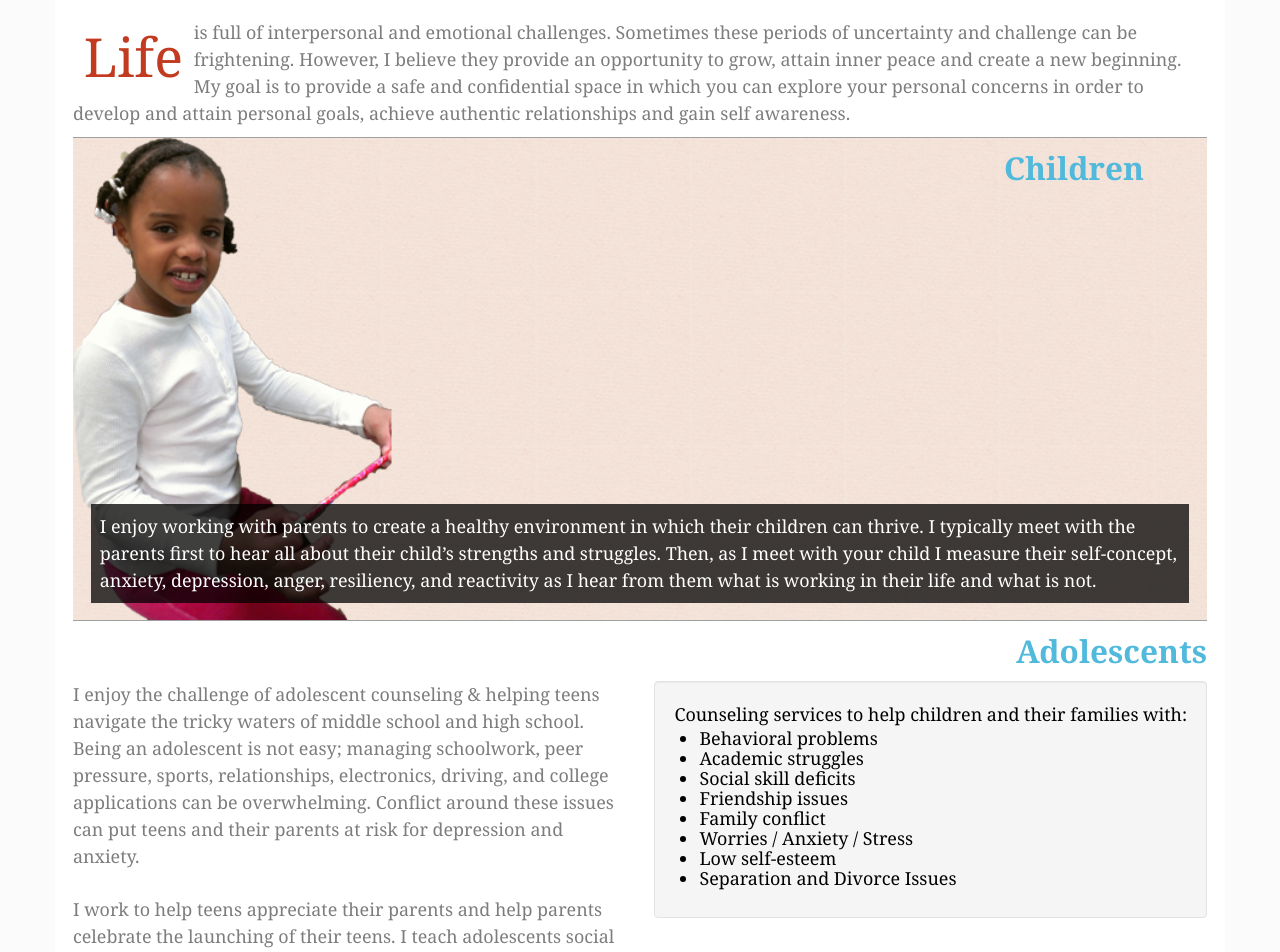
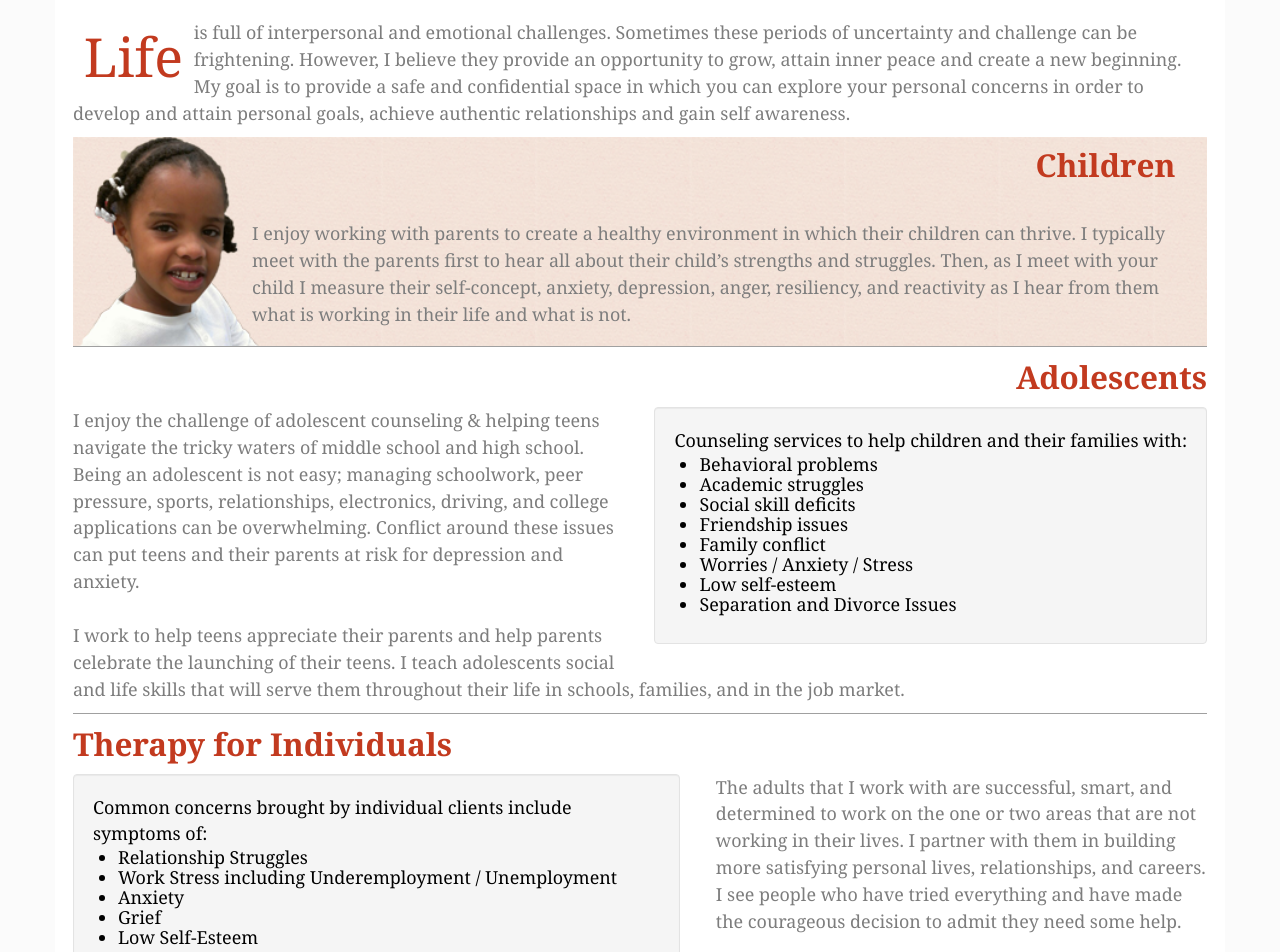
Before and after one commit to barberj/cnb, a Flask app: page /counseling in a window 1280 px wide. Shown: the part 967-1919 px from the top of the page. Run offline with Flask 2, Linux system fonts and the light colour scheme; some libraries are stand-ins or nearby versions; some web fonts are replaced.

Commit message:
children updates

```diff
--- a/static/style.css
+++ b/static/style.css
@@ -25,11 +25,10 @@ body{
 }
 
 .content h2 {
-  color: #51b9db;
+  color: #C23A1F;
 }
 
 .tehword {
-  color: #51b9db;
   color: #C23A1F;
   float: left;
   font-size: 3em;
@@ -77,6 +76,18 @@ body{
   background-position: 3em 50%;
 }
 
-.children {
-    background: url("http://farm4.staticflickr.com/3283/3024023899_f061525273.jpg") top left no-repeat;
+.counseling h2 {
+    margin-right: 1em;
+    padding-top: .25em;
+
 }
+.counseling p {
+    margin: 2em 1em 0em 10em;
+    padding-bottom: 1em;
+}
+
+#children {
+    background: url("img/child_banner.png") top left no-repeat;
+    position: relative;
+    background-size: 100%;
+}
--- a/templates/counseling.html
+++ b/templates/counseling.html
@@ -10,10 +10,9 @@
     space in which you can explore your personal concerns in order to develop
     and attain personal goals, achieve authentic relationships and gain self awareness.
   </p>
-  <div style="border-top:1px solid #a0a0a0;position:relative">
-    <img src="{{url_for('static', filename='img/child_banner.png')}}" width="100%">
-    <h2 style="position:absolute;top:0;right:0;margin-right:2em;">Children</h2>
-    <p style="position:absolute;bottom:0px;margin:1em;background: rgba( 0, 0, 0, 0.75);padding:.5em;color:white;">
+  <div id="children" class="counseling">
+    <h2>Children</h2>
+    <p>
       I enjoy working with parents to create a healthy environment in which their
       children can thrive. I typically meet with the parents first to hear all about
       their child’s strengths and struggles. Then, as I meet with your child I measure
```
